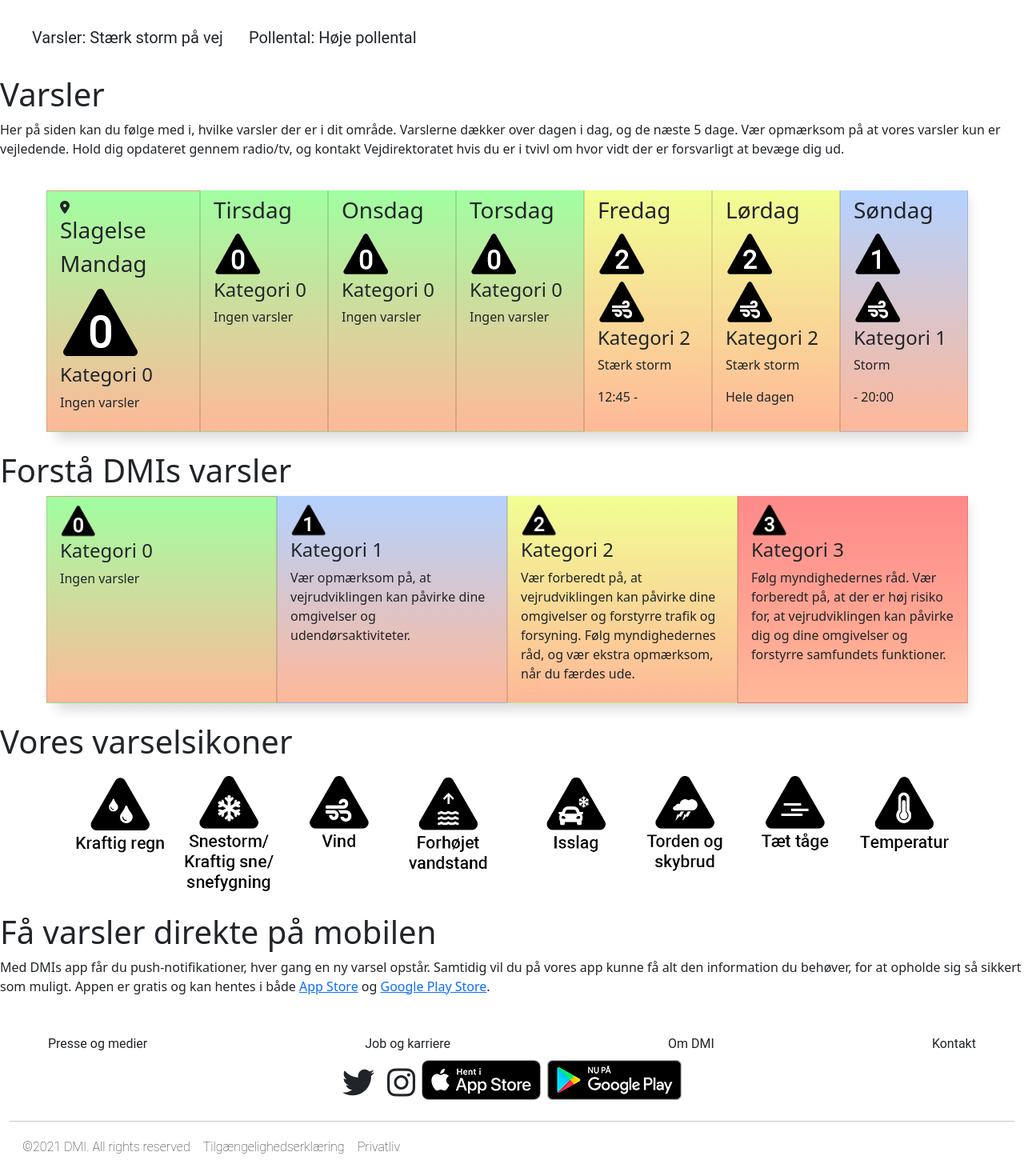
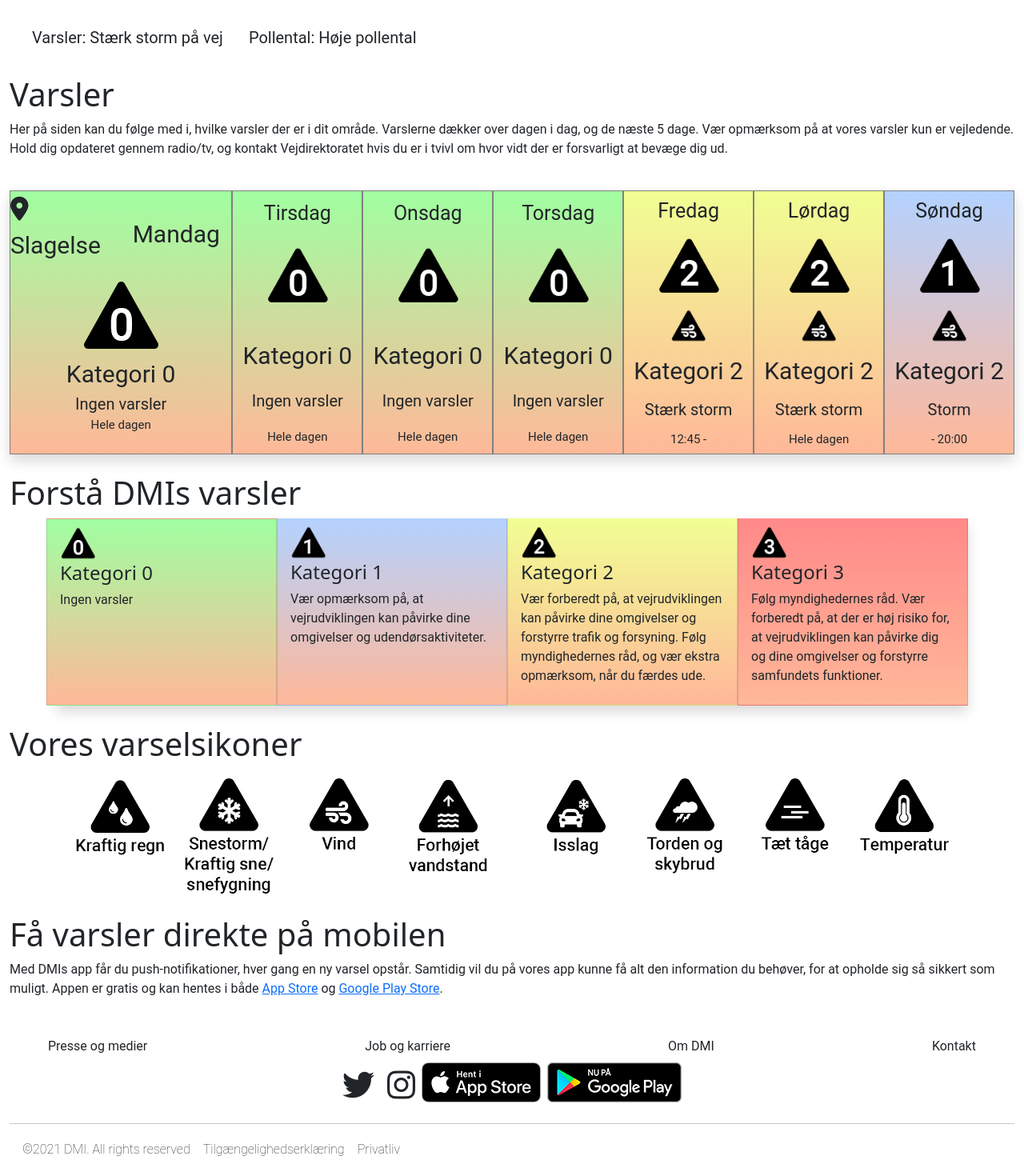
Before and after one commit to NicklasNorgaard/dmiredesign, a PHP site: page /varsler.php in a window 1280 px wide. Shown: the part 106-1571 px from the top of the page at 80% size. Before the commit the page ends 1548 px from the top, so only its background shows below. Run offline with PHP 8.4, Linux system fonts and the light colour scheme; style sheets or scripts are compiled from the project's sources; some libraries are stand-ins or nearby versions.

Commit message:
Varselsprognose færdiggjort

```diff
--- a/css/styles.scss
+++ b/css/styles.scss
@@ -24,6 +24,7 @@ li {
 p {
 	margin: 0;
 	padding: 0;
+	font-family: roboto;
 }
 
 img {
@@ -104,6 +105,120 @@ img {
 	grid-area: vind;
 }
 
+.varsler-idag {
+	background: linear-gradient(#A0FFA1, #FFB899);
+	display: grid;
+	grid-template-columns: 50% 50%;
+	grid-template-areas:
+	"by dag"
+	"symbol symbol"
+	"kategori kategori"
+	"varsel varsel"
+	"varighed varighed";
+	border-style: solid;
+	border-color: gray;
+	border-width: 1px;
+}
+
+#v-by {
+	grid-area: by;
+	margin-left: auto;
+	margin-right: auto;
+	margin-top: auto;
+	margin-bottom: auto;
+	font-size: 30px;
+}
+#v-dag-idag {
+	grid-area: dag;
+	font-size: 30px;
+	margin-left: auto;
+	margin-right: auto;
+	margin-top: auto;
+	margin-bottom: auto;
+}
+
+#symbol-idag {
+	grid-area: symbol;
+	width: 100px;
+	margin-left: auto;
+	margin-right: auto;
+	margin-top: auto;
+	margin-bottom: auto;
+}
+
+#kategori-idag {
+	grid-area: kategori;
+	margin-left: auto;
+	margin-right: auto;
+	margin-top: auto;
+	margin-bottom: auto;
+	font-size: 30px;
+}
+#varsel-idag {
+	grid-area: varsel;
+	margin-left: auto;
+	margin-right: auto;
+	margin-top: auto;
+	margin-bottom: auto;
+	font-size: 20px;
+}
+#varighed-idag {
+	grid-area: varighed;
+	margin-left: auto;
+	margin-right: auto;
+	margin-top: auto;
+	margin-bottom: auto;
+	font-size: 15px;
+}
+
+.varsler-næste {
+	display: grid;
+	grid-template-areas:
+	"dag symbol symbol2 kategori varsel varighed";
+	padding-bottom: auto;
+	padding-top: auto;
+	border-style: solid;
+	border-color: gray;
+	border-width: 1px;
+}
+
+.v-dag {
+	grid-area: dag;
+	margin-left: 10px;
+}
+
+.symbol {
+	grid-area: symbol;
+	width: 30px;
+}
+.symbol2 {
+	grid-area: symbol2;
+	width: 30px;
+}
+
+.kategori {
+	grid-area: kategori;
+}
+
+.varsel {
+	grid-area: varsel;
+}
+.varighed {
+	grid-area: varighed;
+}
+
+#v-tirs, #v-ons, #v-tors {
+	background: linear-gradient(#A0FFA1, #FFB899);
+}
+
+#v-fre, #v-lør {
+	background: linear-gradient(#F1FF93, #FFB899);
+}
+
+#v-søn {
+	background: linear-gradient(#B4D2FF, #FFB899);
+}
+
 @media screen and (min-width: 1000px) {
 	.vejr-næste {
 		grid-template-areas:
@@ -144,6 +259,62 @@ img {
 		margin-top: auto;
 		margin-bottom: auto;
 	}
+
+	.varsler-næste {
+		grid-template-areas:
+	"dag"
+	"symbol"
+	"symbol2"
+	"kategori"
+	"varsel"
+	"varighed";
+	}
+
+	.v-dag {
+		font-size: 25px;
+		margin-left: auto;
+		margin-right: auto;
+		margin-top: auto;
+		margin-bottom: auto;
+	}
+
+	.symbol {
+		width: 80px;
+		margin-left: auto;
+		margin-right: auto;
+		margin-top: auto;
+		margin-bottom: auto;
+	}
+	.symbol2 {
+		width: 45px;
+		margin-left: auto;
+		margin-right: auto;
+		margin-top: auto;
+		margin-bottom: auto;
+	}
+
+	.kategori{
+		font-size: 30px;
+		margin-left: auto;
+		margin-right: auto;
+		margin-top: auto;
+		margin-bottom: auto;
+	}
+
+	.varsel {
+		font-size: 20px;
+		margin-left: auto;
+		margin-right: auto;
+		margin-top: auto;
+		margin-bottom: auto;
+	}
+	.varighed {
+		font-size: 15px;
+		margin-left: auto;
+		margin-right: auto;
+		margin-top: auto;
+		margin-bottom: auto;
+	}
 	.vejrboks {
 		display: grid;
 		grid-template-areas: "mandag tirsdag onsdag torsdag fredag lørdag søndag";
--- a/varsler.php
+++ b/varsler.php
@@ -30,42 +30,68 @@
 <!-- i <body> har man alt indhold på siden som brugeren kan se -->
 <body>
 <?php include "includes/menu.php"; ?>
+<div class="container-fluid">
 <h1>Varsler</h1>
 <p>Her på siden kan du følge med i, hvilke varsler der er i dit område. Varslerne dækker over dagen i dag, og de næste 5 dage. Vær opmærksom på at vores varsler kun er vejledende. Hold dig opdateret gennem radio/tv,
     og kontakt Vejdirektoratet hvis du er i tvivl om hvor vidt der er forsvarligt at bevæge dig ud.</p>
 <br>
-<div class="container list-group shadow">
-    <div class="row">
-        <div class="list-group-item col-md-2" style="background: linear-gradient(#A0FFA1, #FFB899);">
-        <span><i class="fas fa-map-marker-alt"></i><h3>Slagelse</h3></span>
-        <span><h3>Mandag</h3><img src="images/kategori0.png"><h4>Kategori 0</h4><p>Ingen varsler</p></span>
-        </div>
-
-        <div class="list-group-item col-md" style="background: linear-gradient(#A0FFA1, #FFB899);">
-        <span><h3>Tirsdag</h3><img src="images/kategori0.png" style="height: 60px; width: 60px"><h4>Kategori 0</h4><p>Ingen varsler</p></span>
-        </div>
-
-        <div class="list-group-item col-md" style="background: linear-gradient(#A0FFA1, #FFB899);">
-        <span><h3>Onsdag</h3><img src="images/kategori0.png" style="height: 60px; width: 60px"><h4>Kategori 0</h4><p>Ingen varsler</p></span>
-        </div>
-
-        <div class="list-group-item col-md" style="background: linear-gradient(#A0FFA1, #FFB899);">
-        <span><h3>Torsdag</h3><img src="images/kategori0.png" style="height: 60px; width: 60px"><h4>Kategori 0</h4><p>Ingen varsler</p></span>
-        </div>
-
-        <div class="list-group-item col-md" style="background: linear-gradient(#F1FF93, #FFB899);">
-            <span><h3>Fredag</h3><img src="images/kategori2.png" style="height: 60px; width: 60px"><img src="images/varsel_vind.png" style="height: 60px; width: 60px"><h4>Kategori 2</h4><p>Stærk storm</p><p>12:45 - </p></span>
-        </div>
-
-        <div class="list-group-item col-md" style="background: linear-gradient(#F1FF93, #FFB899);">
-        <span><h3>Lørdag</h3><img src="images/kategori2.png" style="height: 60px; width: 60px"><img src="images/varsel_vind.png" style="height: 60px; width: 60px"><h4>Kategori 2</h4><p>Stærk storm </p><p>Hele dagen</p></span>
-        </div>
-
-        <div class="list-group-item col-md" style="background: linear-gradient(#B4D2FF, #FFB899);">
-            <h3>Søndag</h3><img src="images/kategori1.png" style="height: 60px; width: 60px"><img src="images/varsel_vind.png" style="height: 60px; width: 60px"><h4>Kategori 1</h4><p>Storm</p><p> - 20:00</p>
-        </div>
+<div class="vejrboks shadow">
+    <div class="varsler-idag">
+        <div id="v-by"><p><i class="fas fa-map-marker-alt"></i> Slagelse</p></div>
+        <p id="v-dag-idag">Mandag</p>
+        <div id="symbol-idag"><img src="images/kategori0.png"></div>
+        <p id="kategori-idag">Kategori 0</p>
+        <p id="varsel-idag">Ingen varsler</p>
+        <p id="varighed-idag">Hele dagen</p>
+        <br>
+    </div>
+    <div class="varsler-næste" id="v-tirs">
+        <p class="v-dag">Tirsdag</p>
+        <div class="symbol"><img src="images/kategori0.png"></div>
+        <p class="kategori">Kategori 0</p>
+        <p class="varsel">Ingen varsler</p>
+        <p class="varighed">Hele dagen</p>
+    </div>
+    <div class="varsler-næste" id="v-ons">
+        <p class="v-dag">Onsdag</p>
+        <div class="symbol"><img src="images/kategori0.png"></div>
+        <p class="kategori">Kategori 0</p>
+        <p class="varsel">Ingen varsler</p>
+        <p class="varighed">Hele dagen</p>
+    </div>
+    <div class="varsler-næste" id="v-tors">
+        <p class="v-dag">Torsdag</p>
+        <div class="symbol"><img src="images/kategori0.png"></div>
+        <p class="kategori">Kategori 0</p>
+        <p class="varsel">Ingen varsler</p>
+        <p class="varighed">Hele dagen</p>
+    </div>
+    <div class="varsler-næste" id="v-fre">
+        <p class="v-dag">Fredag</p>
+        <div class="symbol"><img src="images/kategori2.png"></div>
+        <div class="symbol2"><img src="images/varsel_vind.png"></div>
+        <p class="kategori">Kategori 2</p>
+        <p class="varsel">Stærk storm</p>
+        <p class="varighed">12:45 - </p>
+    </div>
+    <div class="varsler-næste" id="v-lør">
+        <p class="v-dag">Lørdag</p>
+        <div class="symbol"><img src="images/kategori2.png"></div>
+        <div class="symbol2"><img src="images/varsel_vind.png"></div>
+        <p class="kategori">Kategori 2</p>
+        <p class="varsel">Stærk storm</p>
+        <p class="varighed">Hele dagen</p>
+    </div>
+    <div class="varsler-næste" id="v-søn">
+        <p class="v-dag">Søndag</p>
+        <div class="symbol"><img src="images/kategori1.png"></div>
+        <div class="symbol2"><img src="images/varsel_vind.png"></div>
+        <p class="kategori">Kategori 2</p>
+        <p class="varsel">Storm</p>
+        <p class="varighed"> - 20:00</p>
     </div>
 </div>
+
 <br>
 <h1>Forstå DMIs varsler</h1>
 <div class="container-md list-group shadow">
@@ -99,6 +125,7 @@
 <h1>Få varsler direkte på mobilen</h1>
 <p>Med DMIs app får du push-notifikationer, hver gang en ny varsel opstår. Samtidig vil du på vores app kunne få alt den information du behøver, for at opholde sig så sikkert som muligt. Appen er gratis og kan hentes i både <a href="https://apps.apple.com/dk/app/dmi-vejr/id533069944">App Store</a> og <a href="https://play.google.com/store/apps/details?id=dk.dmi.byvejret&hl=da&gl=US">Google Play Store</a>. </p>
 <br>
+</div>
 <?php include "includes/footer.php"; ?>
 </body>
 </html>
```
